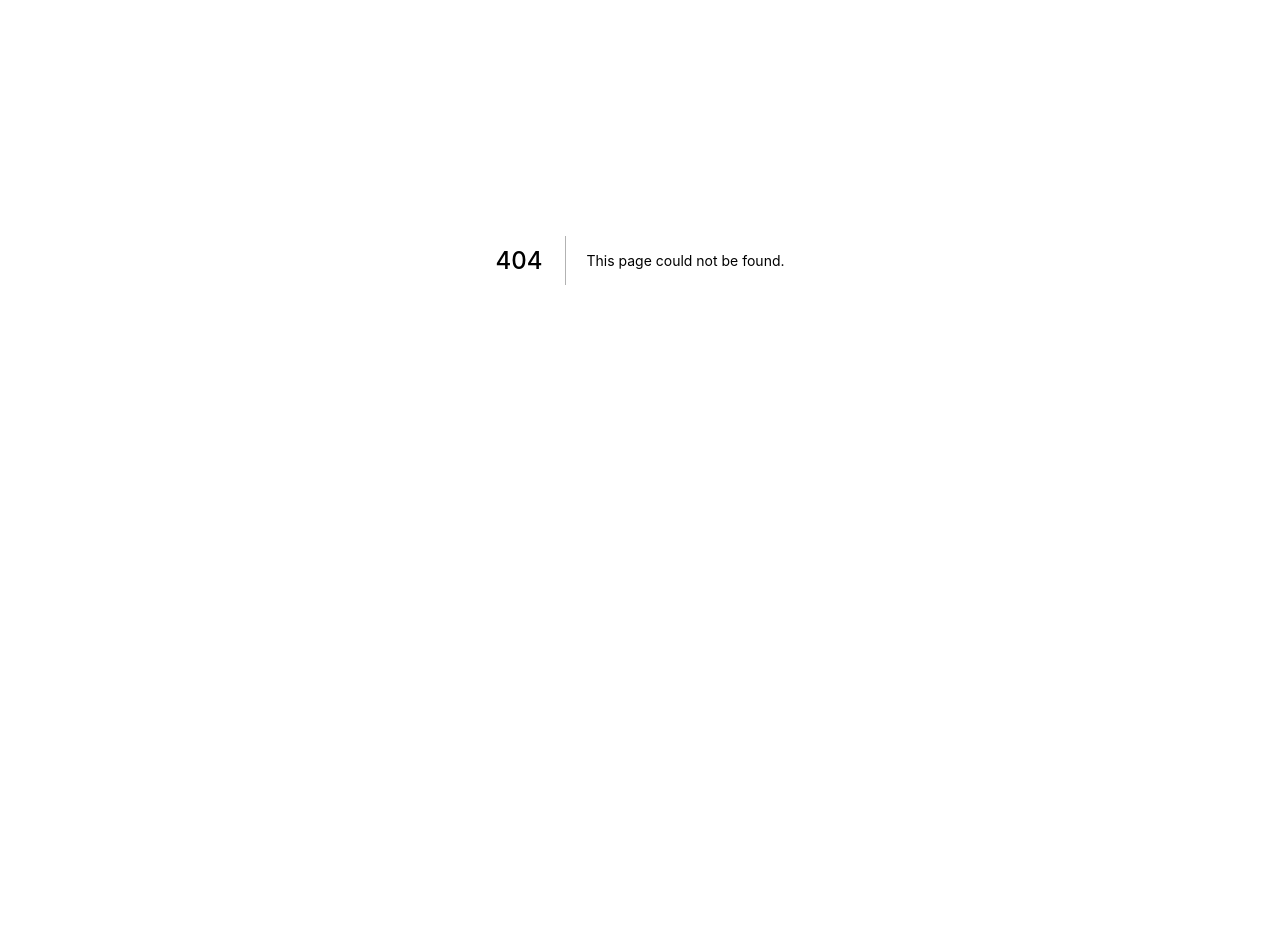
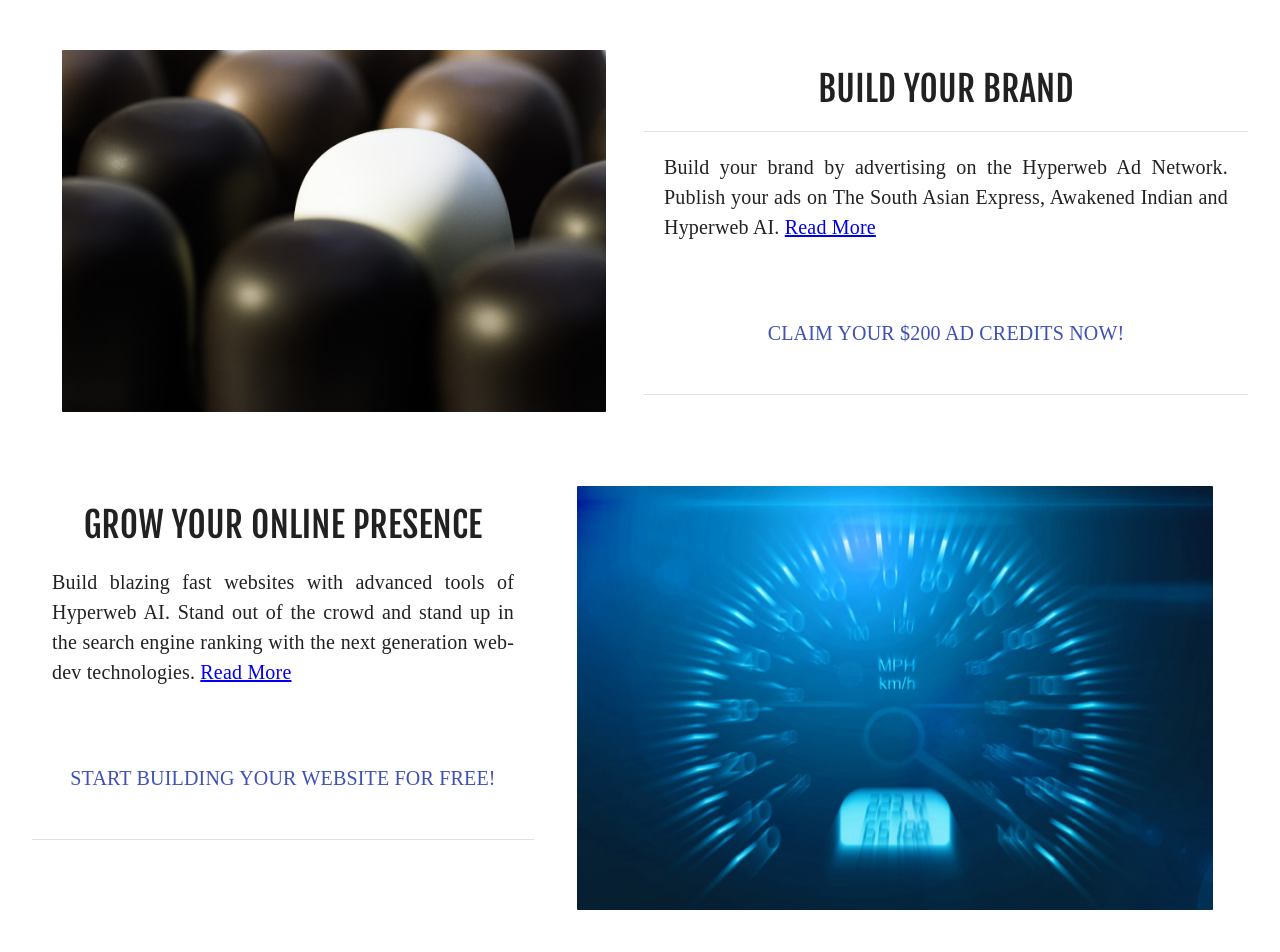
Before and after one commit to dheerajmpai/mui-templates, a Next.js app: page /services in a window 1280 px wide. Before the commit this address had no page. Shown: the part 140-1092 px from the top of the page. Before the commit the page ends 800 px from the top, so only its background shows below. Built offline with nearby package versions, Linux system fonts and the light colour scheme; a web font is replaced by a local one.

Commit message:
added services, grow and build

```diff
--- /dev/null
+++ b/pages/grid2services.js
@@ -0,0 +1,72 @@
+import Grid from '@material-ui/core/Grid';
+import Divider from '@material-ui/core/Divider';
+
+import Container from '@material-ui/core/Container';
+import Button from '@material-ui/core/Button';
+
+import Paper from '@material-ui/core/Paper';
+import React from 'react';
+import Link from 'next/link';
+import { Image1, Para1, Para3, Title1, Title3, Divider2 } from '../components/comps';
+export default function GridPage() {
+    const Mar = <Grid item xs={12}><div style={{ margin: '50px 0px 50px 0px' }}> </div></Grid>
+    return (
+        <React.Fragment>
+            {/* <Container> */}
+            <Grid container spacing={1}>
+
+                <Grid item xs={12}><div style={{ margin: '50px 0px 50px 0px' }}> </div></Grid>
+
+                <Grid item xs={12} sm={6}>
+                    <Paper elevation={0} style={{ textAlign: 'center' }}><img src='/brand2.jpeg' style={{ borderRadius: '1px', width: '90%', margin: '2px auto' }} /></Paper>
+                </Grid>
+
+                <Grid item xs={12} sm={6} style={{ textAlign: 'center', verticalAlign: 'middle', lineHeight: '100%' }}>
+                    {/* <Divider2 /> */}
+
+                    <Paper elevation={0} ><Title3>BUILD YOUR BRAND</Title3></Paper>
+                    <Divider2 />
+                    <Paper elevation={0} ><Para3>Build your brand by advertising on the Hyperweb Ad Network. Publish your ads on The South Asian Express, Awakened Indian and Hyperweb AI. <Link href='/grow'>Read More</Link></Para3></Paper>
+                    {Mar}
+                    <Paper elevation={0} ><Button color='primary'><Para3>Claim your $200 ad credits now!</Para3></Button></Paper>
+                    <Divider2 />
+
+                </Grid>
+
+                {/* Item2 */}
+                <Grid item xs={12}><div style={{ margin: '50px 0px 50px 0px' }}> </div></Grid>
+
+                <Grid item xs={12} sm={5} style={{ textAlign: 'center', verticalAlign: 'middle', lineHeight: '100%' }} >
+                    <Paper elevation={0} ><Title3>GROW YOUR ONLINE PRESENCE</Title3></Paper>
+
+                    <Paper elevation={0}><Para3>Build blazing fast websites with advanced tools of Hyperweb AI. Stand out of the crowd and stand up in the search engine ranking with the next generation web-dev technologies. <Link href='/build'>Read More</Link></Para3></Paper>
+                    {Mar}
+
+                    <Paper elevation={0} ><Button color='primary'><Para3>Start Building your website for FREE!</Para3></Button></Paper>
+                    <Divider2 />
+                </Grid>
+
+
+
+                <Grid item xs={12} sm={7} >
+                    <Paper elevation={0} style={{ textAlign: 'center' }}><img src='/speed1.jpeg' style={{ borderRadius: '1px', width: '90%', margin: '2px auto' }} /></Paper>
+                </Grid>
+
+                <Grid item xs={12}><div style={{ margin: '50px 0px 50px 0px' }}> </div></Grid>
+
+
+
+
+                <Grid item xs={12}><div style={{ margin: '50px 0px 50px 0px' }}> </div></Grid>
+                {/* <Grid item xs={12}><Divider2/></Grid> */}
+
+
+            </Grid>
+            {/* </Container> */}
+        </React.Fragment>
+
+
+    )
+
+
+}
--- /dev/null
+++ b/pages/services.js
@@ -0,0 +1,33 @@
+import Container from '@material-ui/core/Container';
+
+import Header from '../components/nav2';
+import GridPage from './grid2services';
+import Footer from './footer';
+{/* <style>
+@import url('https://fonts.googleapis.com/css?family=Anton|Fjalla+One|Patua+One&display=swap');
+</style>
+font-family: 'Anton', sans-serif;
+font-family: 'Fjalla One', sans-serif;
+font-family: 'Patua One', cursive;
+*/}
+
+export default function App() {
+    var thisIsMyCopy = '<iframe width="560" height="315" src="https://www.youtube.com/embed/ZS3O0OOn0a0" frameborder="0" allow="accelerometer; autoplay; encrypted-media; gyroscope; picture-in-picture" allowfullscreen></iframe>';
+    var thisIsMyCopy2 = '<!-- Global site tag (gtag.js) - Google Analytics --><script async src="https://www.googletagmanager.com/gtag/js?id=UA-127071484-15"></script>';
+
+    var thisIsMyCopy3 = "<script>  window.dataLayer = window.dataLayer || [];  function gtag(){dataLayer.push(arguments);}  gtag('js', new Date());  gtag('config', 'UA-127071484-15');</script>";
+    return (<>
+
+        <div className="content"  dangerouslySetInnerHTML={{ __html: thisIsMyCopy2 }}></div>
+        <div className="content" dangerouslySetInnerHTML={{ __html: thisIsMyCopy3 }}></div>
+        <Container maxWidth='lg' style={{ margin: '20px 20px 20px 20px auto' }}>
+
+            <Header />
+
+            <GridPage />
+            <Footer/>
+        </Container>
+    </>)
+
+
+}
```
Also changed, not shown: pages/build.js (added, +33 -0 lines), pages/grow.js (added, +33 -0 lines).
